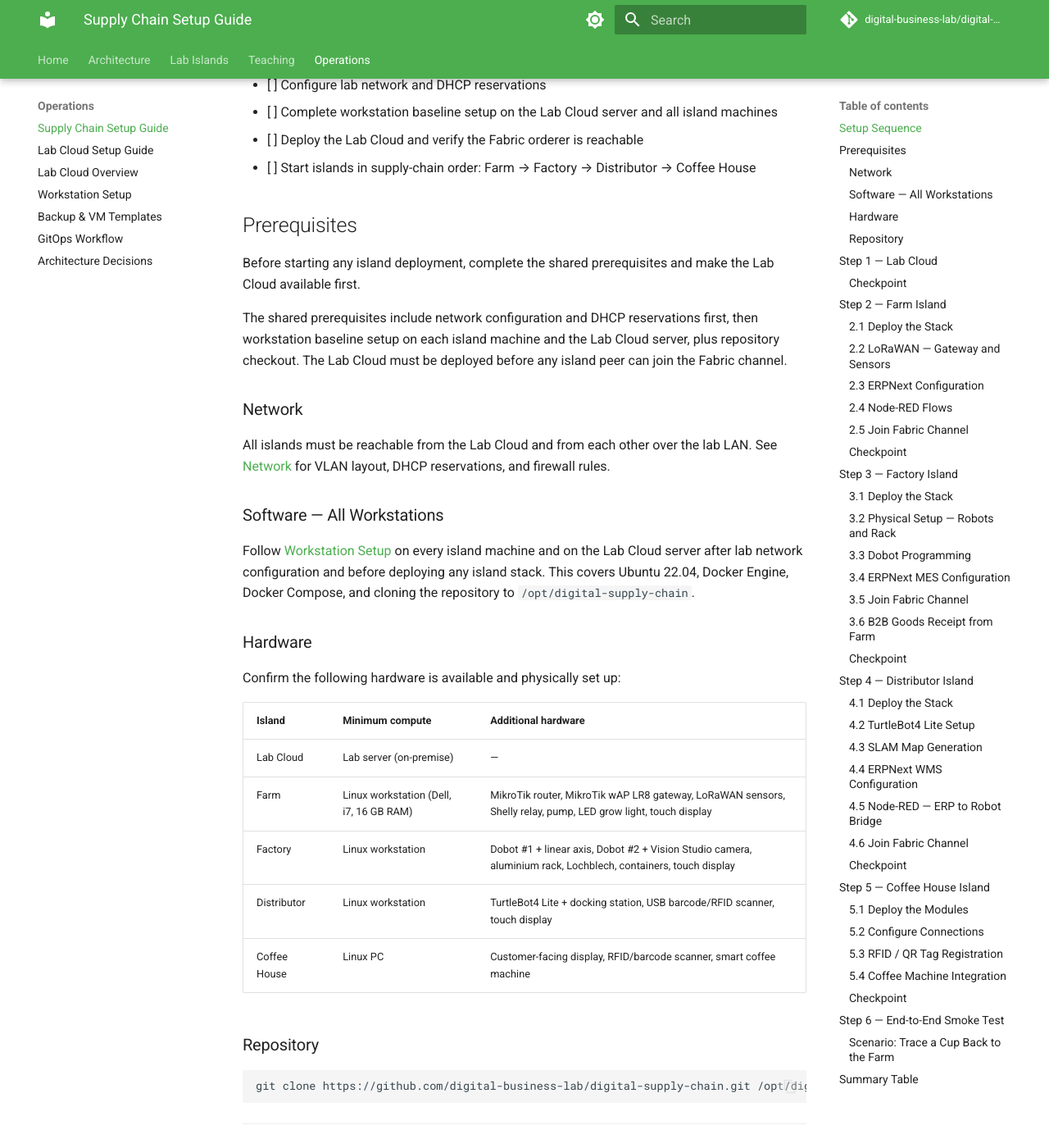
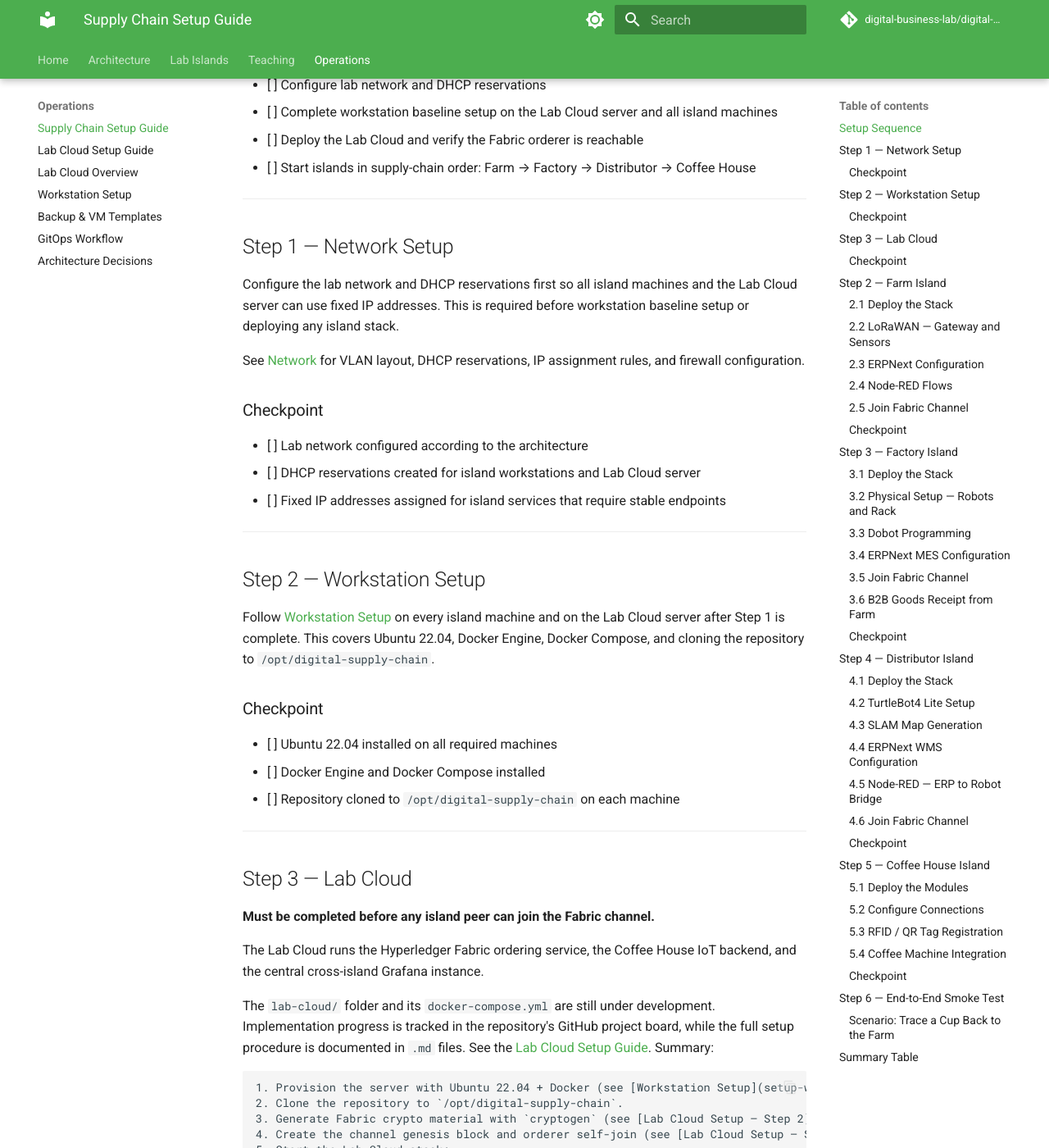
Before and after one commit to digital-business-lab/digital-supply-chain, an MkDocs documentation site: the page built from docs/operations/setup-guide.md, in a window 1280 px wide and 1400 px high, scrolled down 449 px. Shown: the whole window at 82% size. Built offline with MkDocs 1.6.1 and Material for MkDocs 9.7.7, drawn with Linux system fonts in a browser that asks for light colours; comment, search, counter and statistics services are not loaded.

Commit message:
docs: remove hardware section from setup guide

````diff
--- a/docs/operations/setup-guide.md
+++ b/docs/operations/setup-guide.md
@@ -13,41 +13,35 @@ This guide walks through standing up the complete Digital Open-Source Supply Cha
 - [ ] Deploy the Lab Cloud and verify the Fabric orderer is reachable
 - [ ] Start islands in supply-chain order: Farm → Factory → Distributor → Coffee House
 
-## Prerequisites
+---
 
-Before starting any island deployment, complete the shared prerequisites and make the Lab Cloud available first.
+## Step 1 — Network Setup
 
-The shared prerequisites include network configuration and DHCP reservations first, then workstation baseline setup on each island machine and the Lab Cloud server, plus repository checkout. The Lab Cloud must be deployed before any island peer can join the Fabric channel.
+Configure the lab network and DHCP reservations first so all island machines and the Lab Cloud server can use fixed IP addresses. This is required before workstation baseline setup or deploying any island stack.
 
-### Network
+See [Network](../architecture/network.md) for VLAN layout, DHCP reservations, IP assignment rules, and firewall configuration.
 
-All islands must be reachable from the Lab Cloud and from each other over the lab LAN. See [Network](../architecture/network.md) for VLAN layout, DHCP reservations, and firewall rules.
+### Checkpoint
 
-### Software — All Workstations
-
-Follow [Workstation Setup](setup-workstation.md) on every island machine and on the Lab Cloud server after lab network configuration and before deploying any island stack. This covers Ubuntu 22.04, Docker Engine, Docker Compose, and cloning the repository to `/opt/digital-supply-chain`.
-
-### Hardware
-
-Confirm the following hardware is available and physically set up:
-
-| Island | Minimum compute | Additional hardware |
-|---|---|---|
-| Lab Cloud | Lab server (on-premise) | — |
-| Farm | Linux workstation (Dell, i7, 16 GB RAM) | MikroTik router, MikroTik wAP LR8 gateway, LoRaWAN sensors, Shelly relay, pump, LED grow light, touch display |
-| Factory | Linux workstation | Dobot #1 + linear axis, Dobot #2 + Vision Studio camera, aluminium rack, Lochblech, containers, touch display |
-| Distributor | Linux workstation | TurtleBot4 Lite + docking station, USB barcode/RFID scanner, touch display |
-| Coffee House | Linux PC | Customer-facing display, RFID/barcode scanner, smart coffee machine |
-
-### Repository
-
-```bash
-git clone https://github.com/digital-business-lab/digital-supply-chain.git /opt/digital-supply-chain
-```
+- [ ] Lab network configured according to the architecture
+- [ ] DHCP reservations created for island workstations and Lab Cloud server
+- [ ] Fixed IP addresses assigned for island services that require stable endpoints
 
 ---
 
-## Step 1 — Lab Cloud
+## Step 2 — Workstation Setup
+
+Follow [Workstation Setup](setup-workstation.md) on every island machine and on the Lab Cloud server after Step 1 is complete. This covers Ubuntu 22.04, Docker Engine, Docker Compose, and cloning the repository to `/opt/digital-supply-chain`.
+
+### Checkpoint
+
+- [ ] Ubuntu 22.04 installed on all required machines
+- [ ] Docker Engine and Docker Compose installed
+- [ ] Repository cloned to `/opt/digital-supply-chain` on each machine
+
+---
+
+## Step 3 — Lab Cloud
 
 **Must be completed before any island peer can join the Fabric channel.**
 
````
